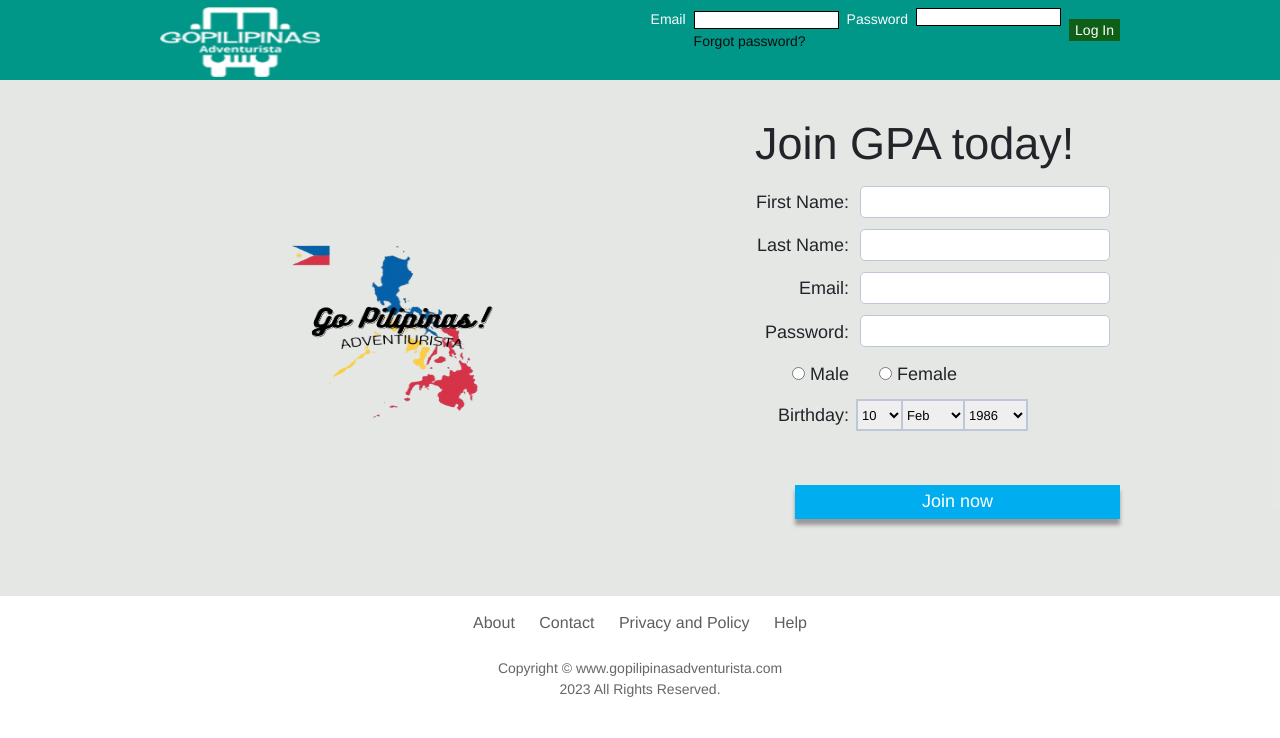
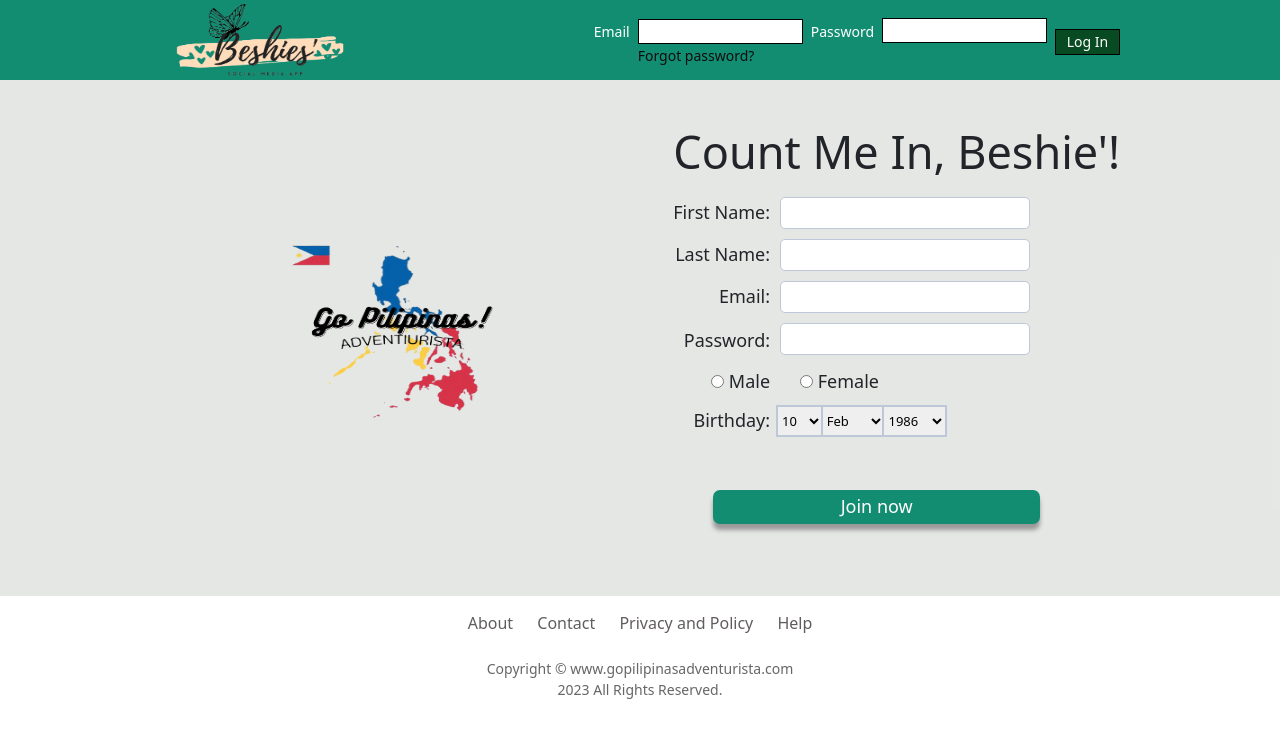
Before and after one commit to jhenchem0210/ContriMP2, a PHP site: page / in a window 1280 px wide. Shown: the top 738 px of the page. Run offline with PHP 8.4, Linux system fonts and the light colour scheme.

Commit message:
modified:   CSS/style.css 	new file:   images/Beshies logo.png 	new file:   images/logo1.png 	deleted:    images/logo2.png 	new file:   images/profile/profilepic (1).png 	new file:   images/profile/profilepic (2).png 	modified:   index.html 	modified:   login/home.html

```diff
--- a/CSS/style.css
+++ b/CSS/style.css
@@ -1,7 +1,47 @@
+@import url("https://fonts.googleapis.com/css2?family=Poppins:wght@300;400;500;600&display=swap");
+
+:root{
+    --primary-color-hue: 252;
+    --dark-color-lightness: 17%;
+    --light-color-lightness: 95%;
+    --white-color-lightness: 100%;
+
+    --color-white: hsl(252, 30%, var(--white-color-lightness));
+    --color-light: hsl(252, 30%, var(--light-color-lightness));
+    --color-gray: hsl(var(--primary-color-hue), 15%, 65%);
+    --color-primary: hsl(var(--primary-color-hue), 75%, 60%);
+    --color-secondary: hsl(252, 100%, 90%);
+    --color-success: hsl(120, 95%, 65%);
+    --color-danger: hsl(0, 95%, 65%);
+    --color-dark: hsl(252, 30%, var(--dark-color-lightness));
+    --color-black: hsl(252, 30%, 10%);
+
+    --border-radius: 2rem;
+    --card-border-radius: 1rem;
+    --btn-padding: 0.6rem 2rem;
+    --search-padding: 0.6rem 1rem;
+    --card-padding: 1rem;
+
+    --sticky-top-left: 5.4rem;
+    --sticky-top-right: -18rem;
+}
+
+
+*,
+*::before,
+*::after{
+    margin: 0;
+    padding: 0;
+    outline: 0;
+    box-sizing:border-box;
+    text-decoration: none;
+    list-style: none;
+    border: none;
+}
+
+
 body{
-	height: 100%;
-	margin:0px;
-	padding:0px;
+	height: 60%;
 	font-family: Helvetica, Arial, sans-serif;
 }
 
@@ -9,7 +49,7 @@
 {
 	margin: 0 auto;
 	width: 960px;
-	height: 100%;
+	height: 80%;
 }
 
 /*========HEADER SECTION ===========*/
@@ -18,14 +58,15 @@
 {
 	width: 100%;
 	height: 80px;
-	background-color: #009688;
+	background-color: #128d72;
+	opacity: 1;
 }
 
 
 .logoletter
 {
-	margin-top:7px;
-	margin-bottom:5px;
+	margin-top: 1px;
+	margin: bottom 10px;
 
 }
 
@@ -33,7 +74,7 @@
 .loginuser /*--FORM--*/
 {
 	float:right;
-	margin-top: 8px;
+	margin-top: 18px;
 	color: white;
 	font-size: 14px;
 	display: flex;
@@ -42,8 +83,8 @@
 #login tr td .inputtext
 {
 	border: 1px solid black;
-	width: 145px;
-	height: 18px;
+	width: 165px;
+	height: 25px;
 }
 
 #login tr td
@@ -60,17 +101,19 @@
 
 #loginbutton
 {
-	border: 0px;
-	background-color: #0f5f18;
-	height: 22px;
+	border: 1px solid black;
+	background-color: #084b23;
+	width: 65px;
+	height: 26px;
 	color:white;
 	font-size:14px;
+
 }
 
 #loginbutton:hover
 {
-	background-color: #009688;
-	border: 1px solid black;
+	background-color: #19964b;
+	border: 1px solid rgb(6, 54, 36);
 }
 
 #loginbutton:active
@@ -84,9 +127,8 @@
 
 .main
 {
-
 	width: 100%;
-	height: 100%;
+	height: 70%;
 	background-color:#d7dbd7a6;
 	padding-bottom: 7%;
 	clear: right;
@@ -171,9 +213,10 @@
 	width: 100%;
 	height: 34px;
 	font-size: 18px;
-	background-color: #00aeef;
+	background-color: #128d72;
 	color:white;
 	box-shadow: 0 6px 4px #999;
+	border-radius: 7px;
 }
 
 #joinnowbttn:hover
@@ -194,19 +237,16 @@
 }
 
 @media (max-width: 900px) {
-	.header {
+.header {
 		display: flexbox;
-
-
-	}
+}
 .main
 {
 	width: 100%;
-	height: 100%;
+	height: 70%;
 	background-color:#d7dbd76e;
 	padding-bottom: 7%;
 	clear: right;
-
 }
 
 .logopic
@@ -217,7 +257,9 @@
 	height: 150px;
 	opacity: 1.0;
 	transition: opacity 1s ease-in-out;
+	display: flex;
 }
+
 	.loginuser /*--FORM--*/
 {
 	float:left;
@@ -230,10 +272,9 @@
 	border: 0px;
 	padding: 2px;
 	display: flex;
+	border-radius: var(--border-radius);
+}
 
-
-
-}
 	.wrapper
 {
 	margin: 20 10;
@@ -248,7 +289,6 @@
 	height: 22px;
 	color:white;
 	font-size:14px;
-
   }
 
 
@@ -332,13 +372,19 @@
 	font-size: 13px;
 }
 
+.footer
+{	position: relative;
+	height: 15px;
+	/*height: 40px;*/
+}
+
 }
 
 /*====== FOOTER ===========*/
 
 .footer
 {
-	height: 30px ;
+	height: 15px;
 	/*height: 40px;*/
 }
 
--- a/index.html
+++ b/index.html
@@ -1,15 +1,32 @@
 <!DOCTYPE html>
-<html>
+<html lang="en">
 <head>
-	<link href="https://cdn.jsdelivr.net/npm/bootstrap@5.2.3/dist/css/bootstrap.min.css" rel="stylesheet" integrity="sha384-rbsA2VBKQhggwzxH7pPCaAqO46MgnOM80zW1RWuH61DGLwZJEdK2Kadq2F9CUG65" crossorigin="anonymous">
-	<title>GoPilipinas-Adventurista</title>
+    <meta charset="UTF-8">
+    <meta http-equiv="X-UA-Compatible" content="IE=edge">
+    <meta name="viewport" content="width=device-width, initial-scale=1.0">
+
+	<title>Beshies'</title>
+
 	<link rel="stylesheet" type="text/css" href="./CSS/style.css"/>
+   <!--Bootstrap-->
+    	<link href="https://cdn.jsdelivr.net/npm/bootstrap@5.2.3/dist/css/bootstrap.min.css" rel="stylesheet">
+   <!-- Font Awesome -->
+   		<link rel="stylesheet" href="https://cdnjs.cloudflare.com/ajax/libs/font-awesome/6.0.0/css/all.min.css"/>
+   <!-- Google Fonts Roboto -->
+       <link rel="stylesheet" href="https://fonts.googleapis.com/css2?family=Roboto:wght@300;400;500;700;900&display=swap"/>
+   <!-- Favicon -->
+       <link href="img/favicon.ico" rel="icon">
+   <!-- Google Web Fonts -->
+       <link rel="preconnect" href="https://fonts.gstatic.com">
+       <link href="https://fonts.googleapis.com/css2?family=Poppins:wght@100;200;300;400;500;600;700;800;900&display=swap" rel="stylesheet">
+   <!-- Unicons -->
+	   <link rel="stylesheet" href="https://unicons.iconscout.com/release/v2.1.6/css/unicons.css">
 </head>
 <body>
 
 	<div class="header">
 		<div class="wrapper">
-			<a href="https://jhenchem0210.github.io/miniproj2/index.html"><img src="images/logo.png" width=160 height=70 class="logoletter"/></a>
+			<a href=""><img src="images/logo1.png" width=200 height=80 class="logoletter"/></a>
 			<form action="./login/home.html" class="loginuser">
 				<table id="login">
 					<tr style="height: 20px">
@@ -33,10 +50,10 @@
 
 	<div class="main">
 		<div class="wrapper">
-			<a href="https://jhenchem0210.github.io/miniproj2/index.html"><img src="images/goPilipinas-removebg-preview.png" class="logopic"/></a>
+			<a href="#"><img src="images/goPilipinas-removebg-preview.png" class="logopic"/></a>
 
 		<div class="signup">
-			<h1>Join GPA today!</h1>
+			<h1>Count Me In, Beshie'!</h1>
 
 			<form action="join/profile1.html">
 				<table id="signuptable">
```
Also changed, not shown: login/home.html (+18 -3 lines), images/Beshies logo.png (added), images/logo1.png (added), images/logo2.png (deleted), images/profile/profilepic (1).png (added), images/profile/profilepic (2).png (added).
